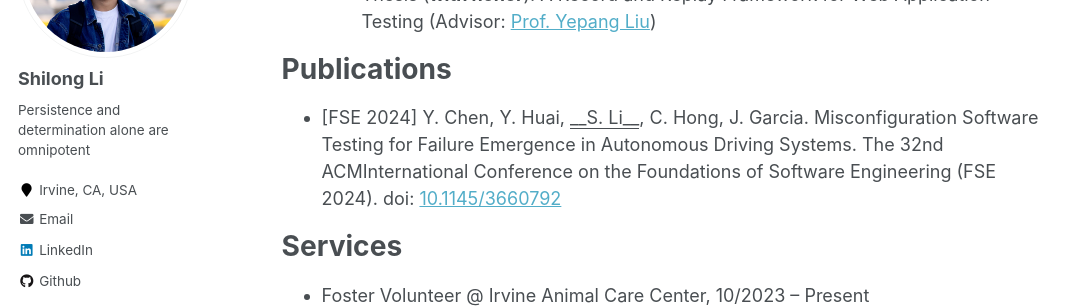
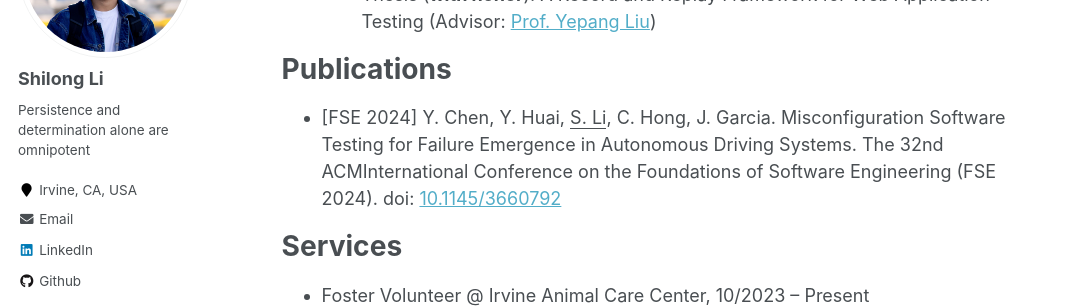
Before and after one commit to lethal233/lethal233.github.io, a Jekyll site: the page built from _pages/about.md, in a window 1280 px wide and 900 px high, scrolled down 694 px. Shown: the part 153-461 px from the top of the window, without its empty margins (0-1086 px from the left). Built offline with Jekyll 4.4.1, drawn with Linux system fonts in a browser that asks for light colours.

```diff
--- a/_pages/about.md
+++ b/_pages/about.md
@@ -33,7 +33,7 @@ In 2022, I hold a honored Bachelor of Engineering in Computer Science from the S
 
 # Publications
 
-- \[FSE 2024\] Y. Chen, Y. Huai, <u>__S. Li__</u>, C. Hong, J. Garcia. Misconfiguration Software Testing for Failure Emergence in Autonomous Driving Systems. The 32nd ACMInternational Conference on the Foundations of Software Engineering (FSE 2024). doi: [10.1145/3660792](https://2024.esec-fse.org/details/fse-2024-research-papers/52/Misconfiguration-Software-Testing-for-Failure-Emergence-in-Autonomous-Driving-Systems)
+- \[FSE 2024\] Y. Chen, Y. Huai, <u>S. Li</u>, C. Hong, J. Garcia. Misconfiguration Software Testing for Failure Emergence in Autonomous Driving Systems. The 32nd ACMInternational Conference on the Foundations of Software Engineering (FSE 2024). doi: [10.1145/3660792](https://2024.esec-fse.org/details/fse-2024-research-papers/52/Misconfiguration-Software-Testing-for-Failure-Emergence-in-Autonomous-Driving-Systems)
 
 # Services
 
```
